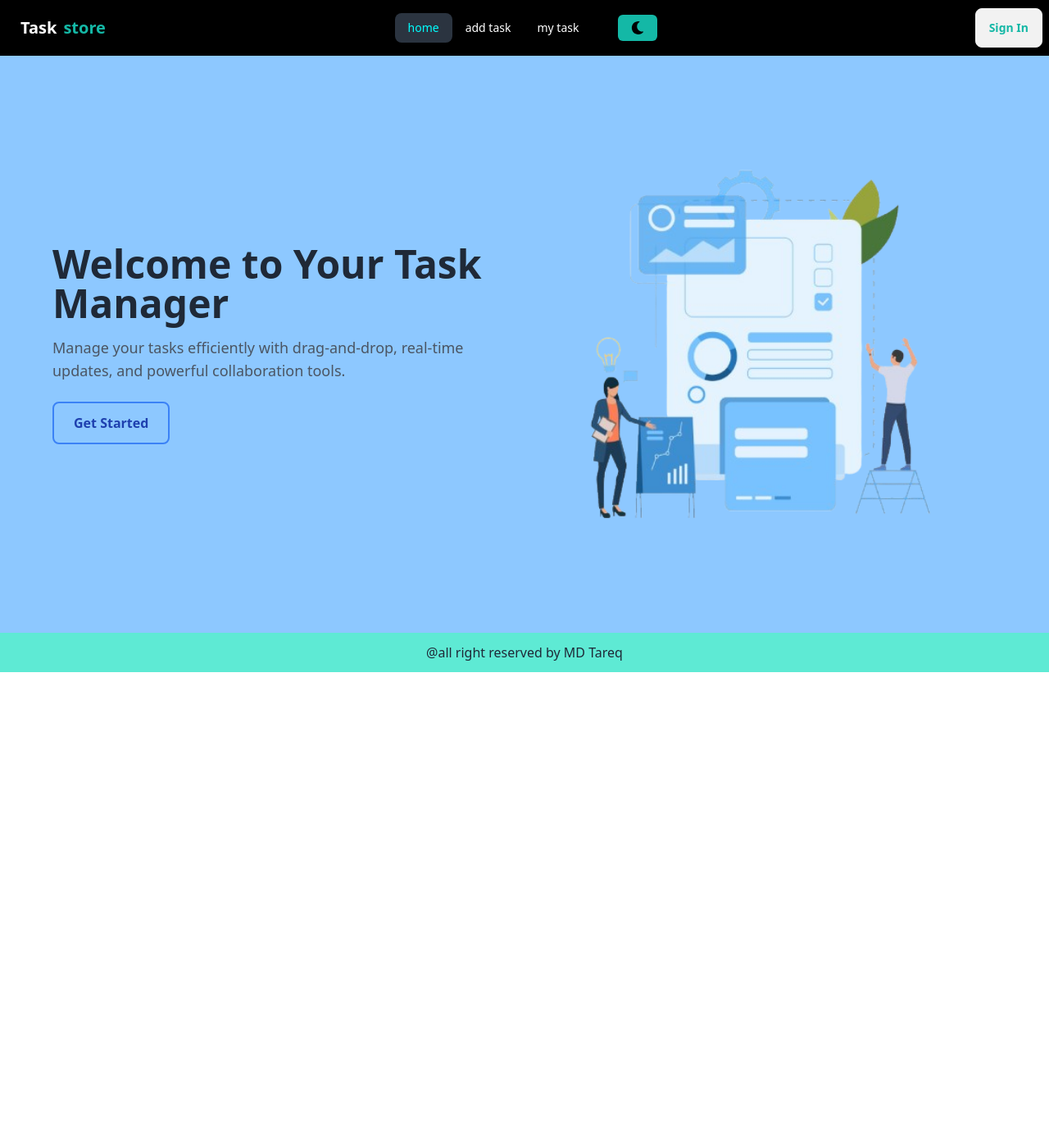
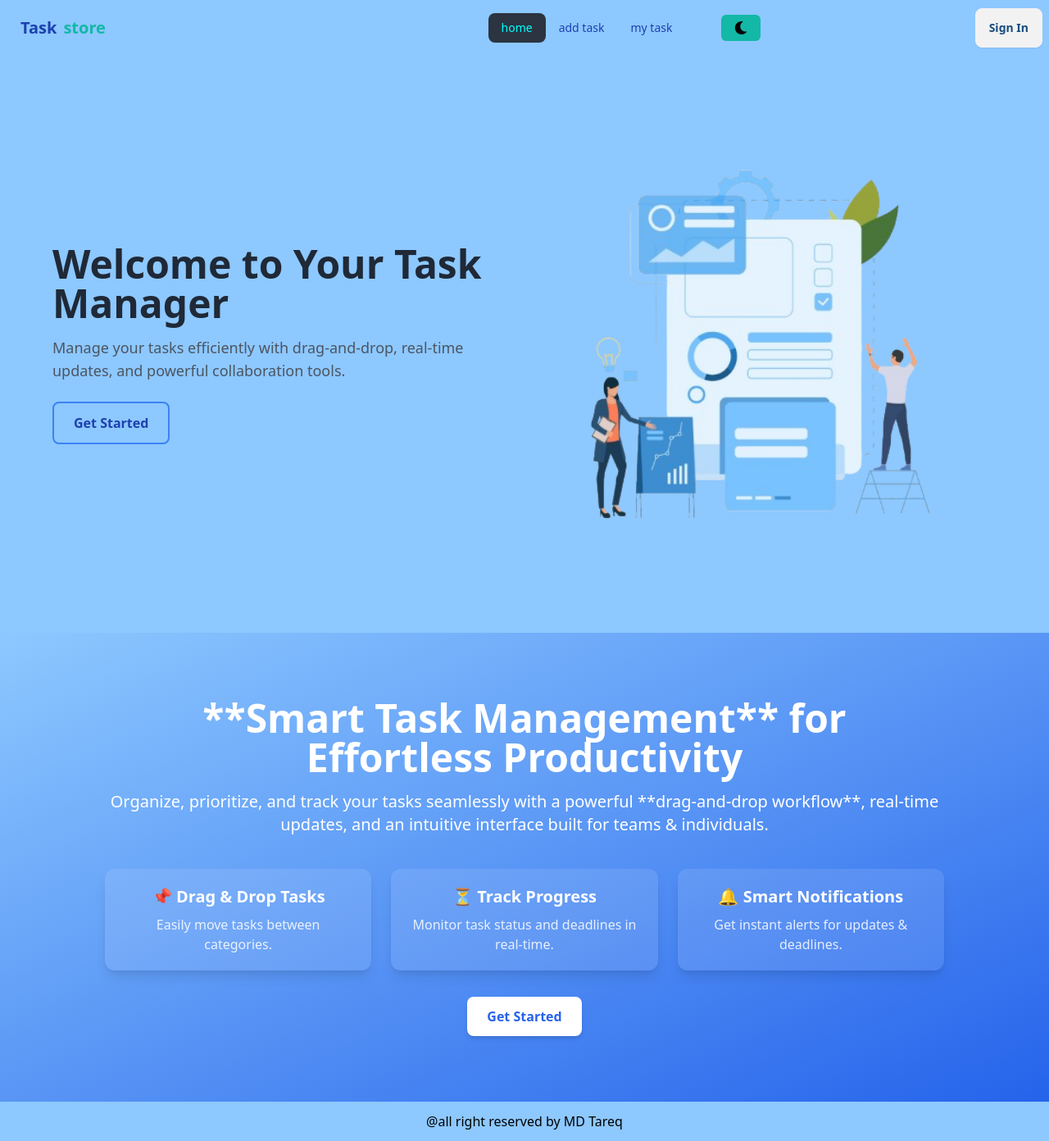
Before and after one commit to Joynal-Abedin85/task-manager-client, a React (Vite) app: page / in a window 1280 px wide. Shown: the whole page at 82% size. Before the commit the page ends 820 px from the top, so only its background shows below. Built offline with nearby package versions, Linux system fonts and the light colour scheme; no server answers.

Commit message:
some change

```diff
--- a/package.json
+++ b/package.json
@@ -13,6 +13,7 @@
     "@hello-pangea/dnd": "^18.0.1",
     "axios": "^1.7.9",
     "firebase": "^11.3.1",
+    "framer-motion": "^12.4.7",
     "localforage": "^1.10.0",
     "lottie-react": "^2.4.0",
     "match-sorter": "^8.0.0",
--- a/src/component/Footer.jsx
+++ b/src/component/Footer.jsx
@@ -6,7 +6,7 @@ const Footer = () => {
     <div>
 
         <div>
-            <h2 className="bg-teal-300 text-center py-3  ">@all right reserved by MD Tareq</h2>
+            <h2 className="bg-[#8dc8ff] text-black text-center py-3  ">@all right reserved by MD Tareq</h2>
         </div>
     </div>
   );
--- a/src/component/Header.jsx
+++ b/src/component/Header.jsx
@@ -33,7 +33,7 @@ const Header = () => {
     </>
   );
   return (
-    <div className="navbar sticky top-0 z-50 bg-black text-white">
+    <div className="navbar sticky top-0 z-50 bg-[#8dc8ff] text-blue-800">
       <div className="navbar-start">
         <div className="dropdown">
           <div tabIndex={0} role="button" className="btn btn-ghost lg:hidden">
@@ -62,14 +62,14 @@ const Header = () => {
         <a className="btn btn-ghost text-xl ">Task<span className="font-bold text-teal-500">store</span></a>
       </div>
       <div className="navbar-center hidden lg:flex">
-        <ul className="menu menu-horizontal px-1">{item}</ul>
+        <ul className="menu ml-60 menu-horizontal px-1">{item}</ul>
       </div>
 
       <div>
 
       <button
         onClick={() => setDarkMode(!darkMode)}
-        className="px-4 ml-7 py-2 text-white font-bold rounded-md transition duration-300 bg-teal-500 hover:bg-teal-600 dark:bg-gray-800 dark:hover:bg-gray-700"
+        className="px-4 ml-10 py-2 text-white font-bold rounded-md transition duration-300 bg-teal-500 hover:bg-teal-600 dark:bg-gray-800 dark:hover:bg-gray-700"
       >
         {darkMode ? <FaSun className="text-amber-500"></FaSun> : <FaMoon className="text-black "></FaMoon>}
       </button>
@@ -103,7 +103,7 @@ const Header = () => {
           </li>
         </ul>
       </div>) :(<div className="navbar-end">
-        <NavLink to='/signin' className="btn font-bold text-teal-500 ">Sign In</NavLink>
+        <NavLink to='/signin' className="btn font-bold text-[#184d7e] ">Sign In</NavLink>
       </div>)
       }
 
--- /dev/null
+++ b/src/component/Section.jsx
@@ -0,0 +1,68 @@
+import React from 'react';
+import { motion } from "framer-motion";
+
+
+const Section = () => {
+    return (
+        <div>
+             <section className="relative bg-gradient-to-br from-[#8dc8ff] to-blue-600 py-20 px-6 md:px-12 lg:px-20 text-white">
+      <div className="max-w-5xl mx-auto text-center">
+
+        {/* Heading with Motion Effect */}
+        <motion.h2
+          initial={{ opacity: 0, y: -30 }}
+          animate={{ opacity: 1, y: 0 }}
+          transition={{ duration: 0.8 }}
+          className="text-4xl md:text-5xl font-bold mb-4"
+        >
+          **Smart Task Management** for Effortless Productivity
+        </motion.h2>
+
+        {/* Subheading */}
+        <motion.p
+          initial={{ opacity: 0, y: 20 }}
+          animate={{ opacity: 1, y: 0 }}
+          transition={{ duration: 0.8, delay: 0.3 }}
+          className="text-lg md:text-xl opacity-90 mb-6"
+        >
+          Organize, prioritize, and track your tasks seamlessly with a
+          powerful **drag-and-drop workflow**, real-time updates, and
+          an intuitive interface built for teams & individuals.
+        </motion.p>
+
+        {/* Feature Highlights with Animated Cards */}
+        <div className="grid grid-cols-1 md:grid-cols-3 gap-6 mt-10">
+          {[
+            { title: "📌 Drag & Drop Tasks", desc: "Easily move tasks between categories." },
+            { title: "⏳ Track Progress", desc: "Monitor task status and deadlines in real-time." },
+            { title: "🔔 Smart Notifications", desc: "Get instant alerts for updates & deadlines." }
+          ].map((item, index) => (
+            <motion.div
+              key={index}
+              initial={{ opacity: 0, scale: 0.9 }}
+              animate={{ opacity: 1, scale: 1 }}
+              transition={{ duration: 0.5, delay: index * 0.2 }}
+              className="p-5 bg-white bg-opacity-10 rounded-xl shadow-lg"
+            >
+              <h3 className="text-xl font-semibold mb-2">{item.title}</h3>
+              <p className="text-md opacity-85">{item.desc}</p>
+            </motion.div>
+          ))}
+        </div>
+
+        {/* Call to Action Button */}
+        <motion.button
+          initial={{ opacity: 0, y: 10 }}
+          animate={{ opacity: 1, y: 0 }}
+          transition={{ duration: 0.5, delay: 0.6 }}
+          className="mt-8 px-6 py-3 bg-white text-blue-600 font-semibold rounded-lg shadow-md hover:bg-opacity-90 transition"
+        >
+          Get Started
+        </motion.button>
+      </div>
+    </section>
+        </div>
+    );
+};
+
+export default Section;
--- a/src/pages/Addtask.jsx
+++ b/src/pages/Addtask.jsx
@@ -38,7 +38,7 @@ const Addtask = () => {
 
 
     return (
-        <div className="h-screen w-full flex justify-center items-center bg-gradient-to-br from-blue-500 to-purple-600 p-5">
+        <div className="h-screen w-full flex justify-center items-center bg-gradient-to-br from-[#8dc8ff] to-blue-600 p-5">
         <div className="w-full max-w-3xl bg-white p-6 rounded-lg shadow-lg">
           <h1 className="text-3xl font-bold text-center text-gray-800 mb-5">Task Manager</h1>
 
@@ -48,18 +48,18 @@ const Addtask = () => {
               placeholder="Task Title"
               value={title}
               onChange={(e) => setTitle(e.target.value)}
-              className="p-3 border rounded w-full"
+              className="p-3 border bg-blue-200 text-black rounded-3xl w-full"
             />
             <textarea
               placeholder="Task Description"
               value={description}
               onChange={(e) => setDescription(e.target.value)}
-              className="p-3 border rounded w-full"
+              className="p-3 border bg-blue-200 text-black rounded-3xl w-full"
             />
             <select
               value={category}
               onChange={(e) => setCategory(e.target.value)}
-              className="p-3 border rounded w-full"
+              className="p-3 border bg-blue-200 text-black rounded-3xl w-full"
             >
               <option value="To-Do">To-Do</option>
               <option value="In Progress">In Progress</option>
@@ -67,7 +67,7 @@ const Addtask = () => {
             </select>
             <button
               onClick={addTask}
-              className="bg-blue-600 text-white py-3 rounded w-full hover:bg-blue-700 transition"
+              className="bg-blue-600 rounded-3xl text-white py-3  w-full hover:bg-blue-700 transition"
             >
               Add Task
             </button>
--- a/src/pages/Home.jsx
+++ b/src/pages/Home.jsx
@@ -1,11 +1,13 @@
 import React from 'react';
 import Banner from '../component/Banner';
 import Footer from '../component/Footer';
+import Section from '../component/Section';
 
 const Home = () => {
     return (
         <div>
             <Banner></Banner>
+            <Section></Section>
             <Footer></Footer>
         </div>
     );
--- a/src/pages/Mytask.jsx
+++ b/src/pages/Mytask.jsx
@@ -149,7 +149,7 @@ const Mytask = () => {
 
 
     return (
-        <div className="  bg-gradient-to-br from-green-400 to-blue-500 flex justify-center items-center p-10">
+        <div className="  bg-gradient-to-br from-[#8dc8ff] to-blue-600 flex justify-center items-center p-10">
         <div className="w-full overflow-y-auto my-10 h-screen  max-w-5xl bg-white p-6 rounded-lg shadow-lg">
           <h1 className="text-3xl  font-bold text-center text-gray-800 mb-5">Task Manager</h1>
 
```
Also changed, not shown: 1 other file (tests, documents, lock files or other folders).
